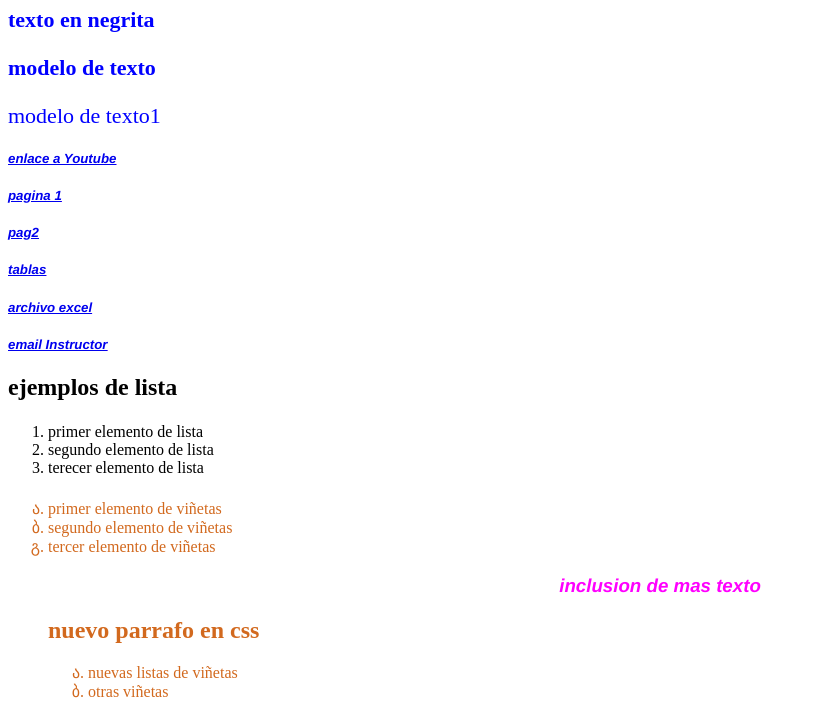
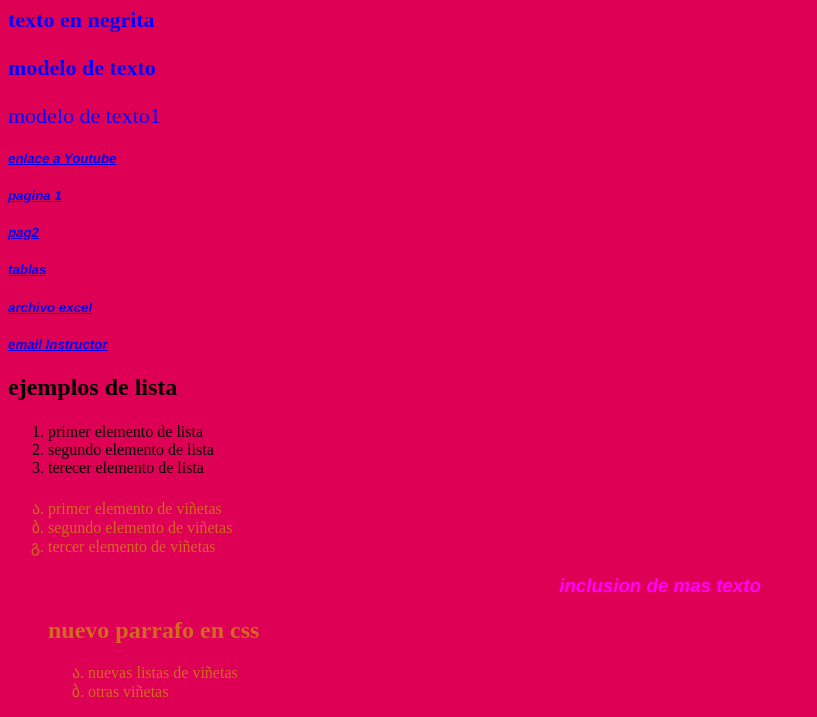
Before and after one commit to DANIRIAS/prueba, a plain HTML site: page index.html in a window 1280 px wide. Shown: the part 115-832 px from the top of the page, without its empty margins (0-817 px from the left). Drawn offline with Linux system fonts and the light colour scheme.

Commit message:
Update index.html

```diff
--- a/index.html
+++ b/index.html
@@ -7,7 +7,7 @@
 </head>
 <style type="text/css">
         body{
-            bgcolor: #dd0055;
+            background-color: #dd0055;
         }
        h1,h3,h5 {
         color: fuchsia;
```
